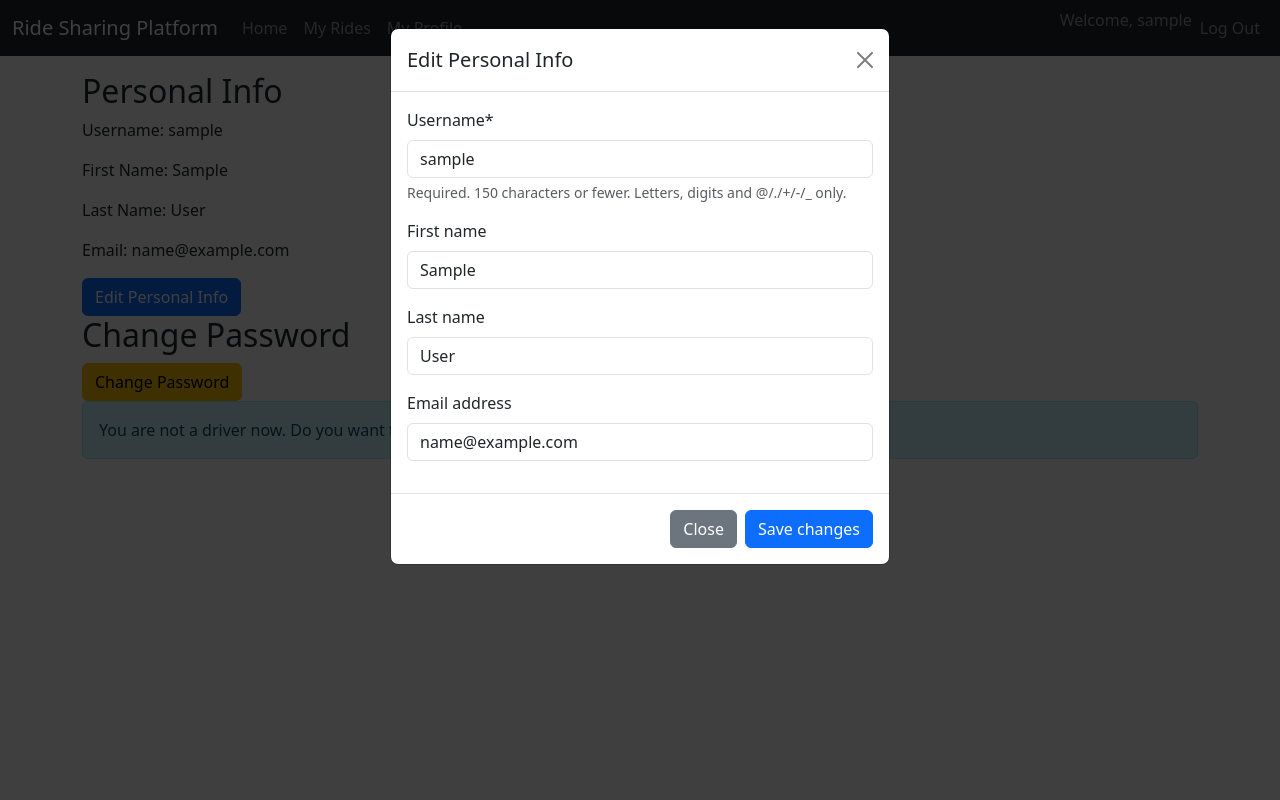
After one commit to xxyen/ride-sharing-app, a Django app: page /profile/ in a window 1280 px wide, after a click on "Edit Personal Info". The commit adds this page. Run offline with Django 4.2, Linux system fonts and the light colour scheme; the visitor is signed in with stand-in values (Sample User, id 1); data that the repository does not hold is empty; some libraries are stand-ins or nearby versions.

Commit message:
profile and driver register

```diff
--- a/web-app/rides/forms.py
+++ b/web-app/rides/forms.py
@@ -1,17 +1,52 @@
 from django import forms
-from django.contrib.auth.forms import UserCreationForm, AuthenticationForm
+from django.contrib.auth.forms import UserCreationForm, AuthenticationForm, UserChangeForm,PasswordChangeForm
 from django.contrib.auth.models import User
-from .models import CustomUser
-
+from .models import CustomUser, Vehicle
 
 class RegisterForm(UserCreationForm):
     email = forms.EmailField(required=True)
+    first_name = forms.CharField(required=True, max_length=30)
+    last_name = forms.CharField(required=True, max_length=30)
 
     class Meta:
         model = CustomUser
-        fields = ["username", "email", "password1", "password2"]
+        fields = ["username", "email", "first_name", "last_name","password1", "password2"]
 
 class LoginForm(AuthenticationForm):
     class Meta:
         model = CustomUser
         fields = ('username', 'password')
+
+class CustomUserEditForm(UserChangeForm):
+    password = None
+
+    class Meta:
+        model = CustomUser
+        fields = ['username', 'first_name', 'last_name', 'email']
+
+class CustomUserPasswordChangeForm(PasswordChangeForm):
+    pass
+
+class VehicleForm(forms.ModelForm):
+    class Meta:
+        model = Vehicle
+        fields = ['vehicle_type', 'license_plate', 'max_passengers', 'additional_info']
+
+class DriverRegistrationForm(forms.ModelForm):
+    class Meta:
+        model = Vehicle
+        fields = ['vehicle_type', 'license_plate', 'max_passengers', 'additional_info']
+
+    def __init__(self, *args, **kwargs):
+        self.owner = kwargs.pop('owner', None)
+        super().__init__(*args, **kwargs)
+
+    def save(self, commit=True):
+        vehicle = super().save(commit=False)
+        vehicle.owner = self.owner
+        if commit:
+            vehicle.owner.is_driver = True
+            vehicle.owner.driver_status = True
+            vehicle.owner.save()
+            vehicle.save()
+        return vehicle
--- a/web-app/rides/models.py
+++ b/web-app/rides/models.py
@@ -3,6 +3,7 @@ from django.contrib.auth.models import AbstractUser
 
 class CustomUser(AbstractUser):
     is_driver = models.BooleanField(default=False)
+    driver_status = models.BooleanField(default=False)
 
     def __str__(self):
         return self.username
--- a/web-app/rides/urls.py
+++ b/web-app/rides/urls.py
@@ -7,4 +7,6 @@ urlpatterns = [
     path("register/", views.register, name="register"),
     path("login/", views.user_login, name="login"),
     path("home/", views.home, name="home"),
+    path('profile/', views.profile, name='profile'),
+    path('register_driver/', views.register_driver, name='register_driver'),
 ]
--- a/web-app/rides/views.py
+++ b/web-app/rides/views.py
@@ -1,6 +1,9 @@
 from django.shortcuts import render, redirect
 from .forms import RegisterForm, LoginForm
 from django.contrib.auth import login
+from django.contrib.auth.decorators import login_required
+from .forms import CustomUserEditForm, CustomUserPasswordChangeForm, VehicleForm, DriverRegistrationForm
+from .models import CustomUser, Vehicle
 
 # Create your views here.
 def register(response):
@@ -28,3 +31,54 @@ def user_login(request):
 
 def home(request):
     return render(request, "home.html")
+
+@login_required
+def profile(request):
+    try:
+        vehicle = request.user.vehicle
+    except Vehicle.DoesNotExist:
+        vehicle = None
+
+    if request.method == 'POST':
+        user_form = CustomUserEditForm(request.POST, instance=request.user)
+        vehicle_form = VehicleForm(request.POST, instance=vehicle) if vehicle else None
+        password_form = CustomUserPasswordChangeForm(request.user, request.POST)
+        if 'edit_user' in request.POST and user_form.is_valid():
+            user_form.save()
+            return redirect('profile')
+        elif 'edit_vehicle' in request.POST and vehicle_form and vehicle_form.is_valid():
+            vehicle_form.save()
+            return redirect('profile')
+        elif 'change_password' in request.POST and password_form.is_valid():
+            password_form.save()
+            return redirect('profile')
+        if 'edit_driver_status' in request.POST:
+            driver_status = request.POST.get('driver_status') == 'true'
+            request.user.driver_status = driver_status
+            request.user.save()
+            return redirect('profile')
+    else:
+        user_form = CustomUserEditForm(instance=request.user)
+        vehicle_form = VehicleForm(instance=vehicle) if vehicle else None
+        password_form = CustomUserPasswordChangeForm(request.user)
+
+    context = {
+        'user_form': user_form,
+        'vehicle_form': vehicle_form,
+        'password_form': password_form,
+        'is_driver': request.user.is_driver,
+        'vehicle': vehicle
+    }
+    return render(request, 'profile.html', context)
+
+@login_required
+def register_driver(request):
+    if request.method == 'POST':
+        form = DriverRegistrationForm(request.POST, owner=request.user)
+        if form.is_valid():
+            form.save()
+            return redirect('profile')
+    else:
+        form = DriverRegistrationForm()
+
+    return render(request, 'register_driver.html', {'form': form})
--- a/web-app/templates/navbar.html
+++ b/web-app/templates/navbar.html
@@ -16,7 +16,7 @@
                     <a class="nav-link" href="#">My Rides</a>
                 </li>
                 <li class="nav-item">
-                    <a class="nav-link" href="#">My Profile</a>
+                    <a class="nav-link" href="/profile">My Profile</a>
                 </li>
             </ul>
             <ul class="navbar-nav ms-auto">
--- /dev/null
+++ b/web-app/templates/profile.html
@@ -0,0 +1,167 @@
+{% extends "base.html" %}
+
+{% load crispy_forms_tags %}
+{% block content %}
+{% include "navbar.html" %}
+
+<div class="container mt-3">
+    <h2>Personal Info</h2>
+    <p>Username: {{ request.user.username }}</p>
+    <p>First Name: {{ request.user.first_name }}</p>
+    <p>Last Name: {{ request.user.last_name }}</p>
+    <p>Email: {{ request.user.email }}</p>
+
+    <button type="button" class="btn btn-primary" data-bs-toggle="modal" data-bs-target="#editPersonalInfoModal">
+        Edit Personal Info
+    </button>
+
+    <!-- Edit Personal Info -->
+    <div class="modal fade" id="editPersonalInfoModal" tabindex="-1" aria-labelledby="editPersonalInfoModalLabel" aria-hidden="true">
+        <div class="modal-dialog">
+            <div class="modal-content">
+                <div class="modal-header">
+                    <h5 class="modal-title" id="editPersonalInfoModalLabel">Edit Personal Info</h5>
+                    <button type="button" class="btn-close" data-bs-dismiss="modal" aria-label="Close"></button>
+                </div>
+                <form method="post">
+                    <div class="modal-body">
+                        {% csrf_token %}
+                        {{ user_form|crispy }}
+                    </div>
+                    <div class="modal-footer">
+                        <button type="button" class="btn btn-secondary" data-bs-dismiss="modal">Close</button>
+                        <button type="submit" name="edit_user" class="btn btn-primary">Save changes</button>
+                    </div>
+                </form>
+            </div>
+        </div>
+    </div>
+
+    <h2>Change Password</h2>
+
+    <button type="button" class="btn btn-warning" data-bs-toggle="modal" data-bs-target="#changePasswordModal">
+        Change Password
+    </button>
+
+    <!-- Change Password -->
+    <div class="modal fade" id="changePasswordModal" tabindex="-1" aria-labelledby="changePasswordModalLabel" aria-hidden="true">
+        <div class="modal-dialog">
+            <div class="modal-content">
+                <div class="modal-header">
+                    <h5 class="modal-title" id="changePasswordModalLabel">Change Password</h5>
+                    <button type="button" class="btn-close" data-bs-dismiss="modal" aria-label="Close"></button>
+                </div>
+                <form method="post">
+                    <div class="modal-body">
+                        {% csrf_token %}
+                        {{ password_form|crispy }}
+                    </div>
+                    <div class="modal-footer">
+                        <button type="button" class="btn btn-secondary" data-bs-dismiss="modal">Close</button>
+                        <button type="submit" name="change_password" class="btn btn-warning">Save changes</button>
+                    </div>
+                </form>
+            </div>
+        </div>
+    </div>
+
+    {% if is_driver %}
+    <!-- <h2>Current Driver Status: {% if request.user.driver_status %}OPEN{% else %}CLOSED{% endif %}</h2> -->
+    <h2>Current Driver Status:
+        <span class="{% if request.user.driver_status %}text-success{% else %}text-danger{% endif %}">
+            {% if request.user.driver_status %}OPEN{% else %}CLOSED{% endif %}
+        </span>
+    </h2>
+    <button type="button" class="btn btn-info" data-bs-toggle="modal" data-bs-target="#editDriverStatusModal">
+        Edit Driver Status
+    </button>
+
+    <!-- Edit Driver Status -->
+    <div class="modal fade" id="editDriverStatusModal" tabindex="-1" aria-labelledby="editDriverStatusModalLabel" aria-hidden="true">
+        <div class="modal-dialog">
+            <div class="modal-content">
+                <div class="modal-header">
+                    <h5 class="modal-title" id="editDriverStatusModalLabel">Edit Driver Status</h5>
+                    <button type="button" class="btn-close" data-bs-dismiss="modal" aria-label="Close"></button>
+                </div>
+                <form method="post">
+                    <div class="modal-body">
+                        {% csrf_token %}
+                        <!-- Driver Status Select -->
+                        <div class="mb-3">
+                            <label for="driverStatusSelect" class="form-label">Driver Status</label>
+                            <select class="form-select" id="driverStatusSelect" name="driver_status">
+                                <option value="true" {% if request.user.driver_status %}selected{% endif %}>OPEN</option>
+                                <option value="false" {% if not request.user.driver_status %}selected{% endif %}>CLOSED</option>
+                            </select>
+                        </div>
+                    </div>
+                    <div class="modal-footer">
+                        <button type="button" class="btn btn-secondary" data-bs-dismiss="modal">Close</button>
+                        <button type="submit" name="edit_driver_status" class="btn btn-info">Save changes</button>
+                    </div>
+                </form>
+            </div>
+        </div>
+    </div>
+
+    <h2>Vehicle Info</h2>
+    <!-- vehicle Info -->
+    <p>Vehicle Type: {{ request.user.vehicle.vehicle_type }}</p>
+    <p>License Plate: {{ request.user.vehicle.license_plate }}</p>
+    <p>Max Passengers: {{ request.user.vehicle.max_passengers }}</p>
+    <p>Additional Info: {{ request.user.vehicle.additional_info }}</p>
+
+    <button type="button" class="btn btn-primary" data-bs-toggle="modal" data-bs-target="#editVehicleInfoModal">
+        Edit Vehicle Info
+    </button>
+
+    <!-- Edit Vehicle Info -->
+    <div class="modal fade" id="editVehicleInfoModal" tabindex="-1" aria-labelledby="editVehicleInfoModalLabel" aria-hidden="true">
+        <div class="modal-dialog">
+            <div class="modal-content">
+                <div class="modal-header">
+                    <h5 class="modal-title" id="editVehicleInfoModalLabel">Edit Vehicle Info</h5>
+                    <button type="button" class="btn-close" data-bs-dismiss="modal" aria-label="Close"></button>
+                </div>
+                <form method="post">
+                    <div class="modal-body">
+                        {% csrf_token %}
+                        {{ vehicle_form|crispy }}
+                    </div>
+                    <div class="modal-footer">
+                        <button type="button" class="btn btn-secondary" data-bs-dismiss="modal">Close</button>
+                        <button type="submit" name="edit_vehicle" class="btn btn-primary">Save changes</button>
+                    </div>
+                </form>
+            </div>
+        </div>
+    </div>
+    {% else %}
+    <div class="alert alert-info" role="alert">
+        You are not a driver now. Do you want to become a driver?
+        <a href="{% url 'register_driver' %}" class="alert-link">Click to register as a driver</a>
+    </div>
+    {% endif %}
+</div>
+
+<script>
+    var myModal = document.getElementById('myModal')
+    var myInput = document.getElementById('myInput')
+
+    myModal.addEventListener('shown.bs.modal', function () {
+      myInput.focus()
+    })
+</script>
+
+<style>
+.text-success {
+    color: green;
+}
+
+.text-danger {
+    color: red;
+}
+</style>
+
+{% endblock %}
```
Also changed, not shown: web-app/templates/register_driver.html (added, +17 -0 lines), web-app/rides/migrations/0002_customuser_driver_status.py (added).
